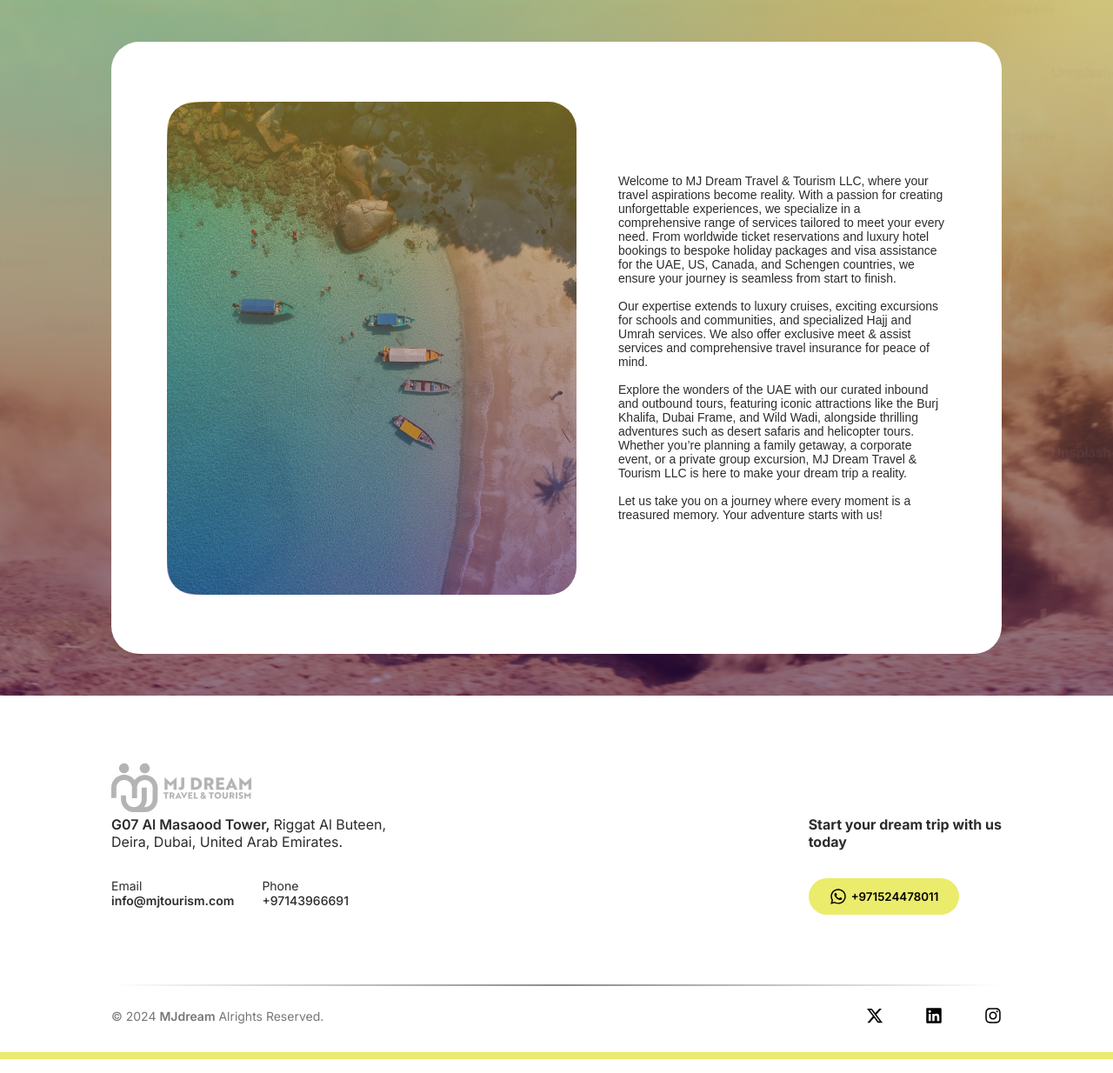
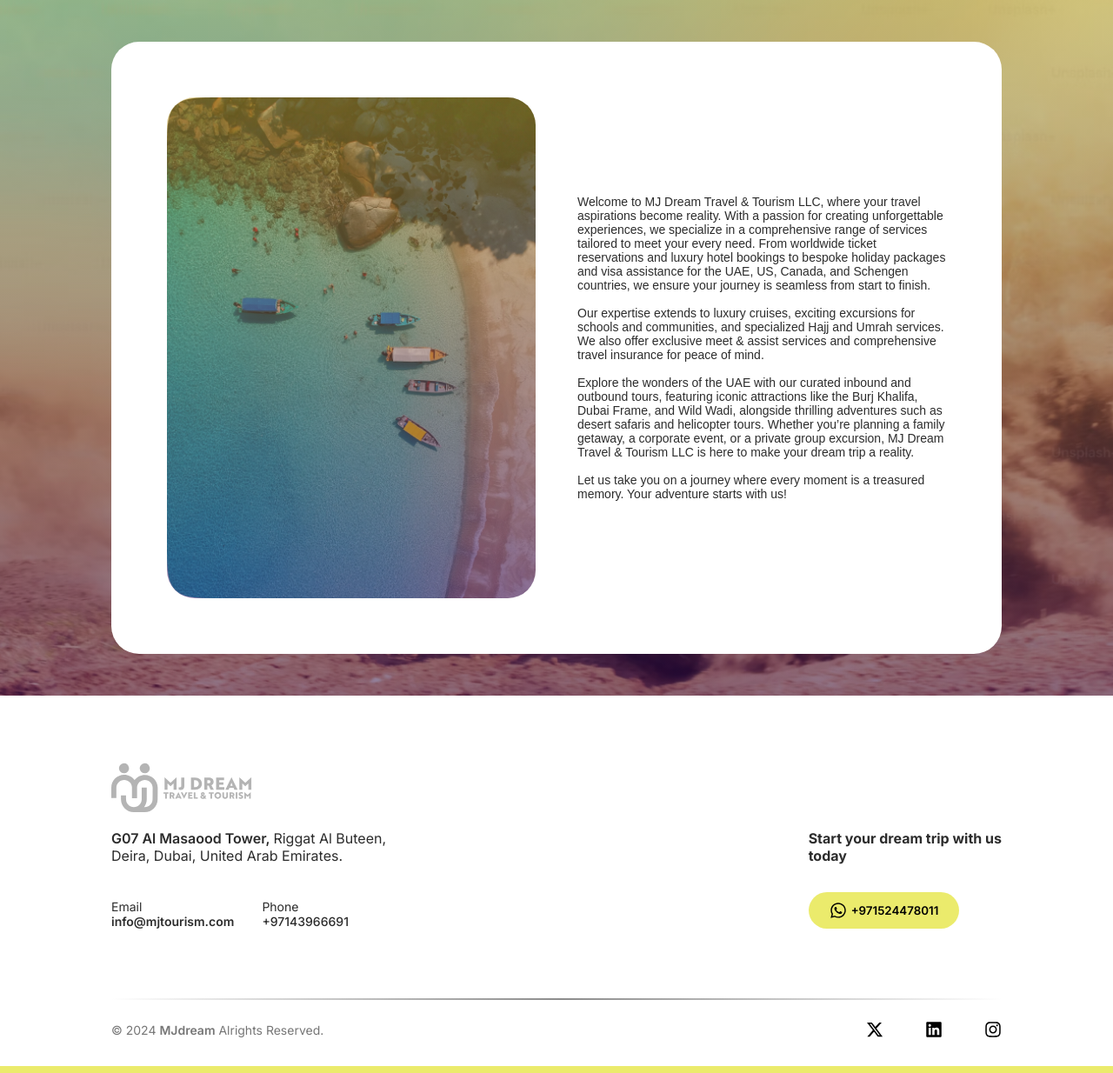
Before and after one commit to LifeofPaks/MJdreams, a React (Vite) app: page /about in a window 1280 px wide. Shown: the whole page at 87% size. Built offline with nearby package versions, Linux system fonts and the light colour scheme; a web font is replaced by a local one.

Commit message:
styled footer aand about component for all screen sizes

```diff
--- a/src/components/FooterSection/Footer.scss
+++ b/src/components/FooterSection/Footer.scss
@@ -1,10 +1,12 @@
+@import "../../styles/Responsive.scss";
+
 .footer {
   padding-top: 6%;
   padding-bottom: 2rem;
   border-bottom: 8px solid #ebeb6c;
 
   .footer-logo {
-    margin-bottom: 1rem;
+
   }
 
   .footer-info {
@@ -12,12 +14,19 @@
     justify-content: space-between;
     color: #2c2c2c;
     margin-bottom: 5rem;
+    margin-top: 1rem;
+
+    @include Mobile{
+        flex-direction: column;
+        gap: 2rem;
+        margin-top: 3rem;
+    }
 
     .left {
       .address {
         width: 350px;
         font-weight: 600;
-        margin-bottom: 2rem;
+        margin-bottom: 2.5rem;
 
         span {
           font-weight: normal;
@@ -28,6 +37,11 @@
         display: flex;
         gap: 2rem;
         font-size: 14px;
+
+        @include Mobile{
+            flex-direction: column;
+            gap: 10px;
+        }
 
         .email-address {
           font-weight: 600;
@@ -64,6 +78,11 @@
     align-items: center;
     justify-content: space-between;
 
+    @include Mobile{
+        flex-direction: column-reverse;
+        gap: 2rem;
+    }
+
     .left {
       color: #767676;
       font-size: 14px;
--- a/src/index.scss
+++ b/src/index.scss
@@ -41,6 +41,10 @@ body {
 
 section {
   padding-inline: 10%;
+
+  @include Tablet {
+    padding-inline: 5%;
+  }
 }
 
 .primary-btn {
--- a/src/pages/AboutSection/About.scss
+++ b/src/pages/AboutSection/About.scss
@@ -1,3 +1,5 @@
+@import "../../styles/Responsive.scss";
+
 .about {
   padding-block: 3rem;
   height: 100vh;
@@ -24,6 +26,14 @@
     gap: 3rem;
     position: relative;
 
+    @include Mini {
+        flex-direction: column;
+    }
+
+    @include Mobile {
+        padding: 1.5rem;
+    }
+
     .about-image {
       background-image: linear-gradient(
           180deg,
@@ -32,13 +42,14 @@
         ),
         url("../../assets/aboutImage.png");
       background-repeat: no-repeat;
-      height: 567px;
-      width: 521px;
+      background-size: cover;
+      height: 100%;
+      width: 100%;
         border-radius: 2rem;
     }
 
     .about-us{
-        width: 417px;
+        width: 100%;
         color: #2C2C2C;
         font-size: 14px;
 
@@ -54,6 +65,11 @@
         cursor: pointer;
         opacity: 0;
         transition: opacity 0.3s ease-in-out;
+
+        @include Mobile {
+            top: 1rem;
+        right: 1rem;
+        }
     }
 
     &:hover{
```
